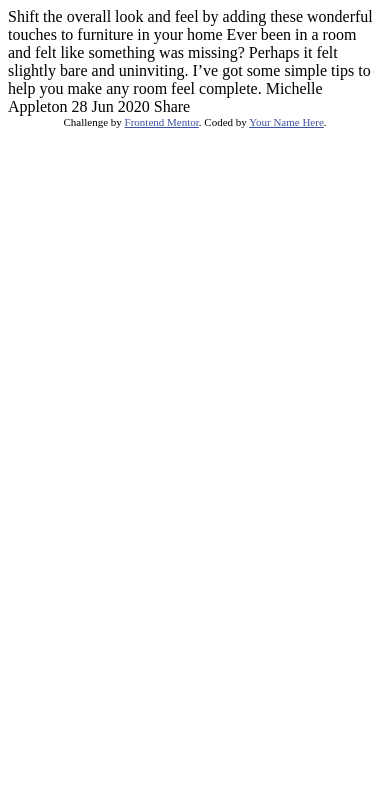
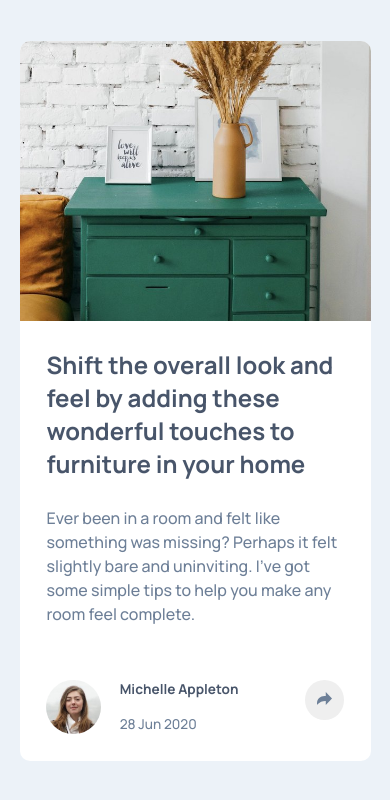
Before and after one commit to joaoxavier-profissional/Article-preview-component-master, a plain HTML site: page index.html in a window 390 px wide. Drawn offline with Linux system fonts and the light colour scheme.

Commit message:
mobile style add

```diff
--- a/index.html
+++ b/index.html
@@ -4,7 +4,11 @@
   <meta charset="UTF-8">
   <meta name="viewport" content="width=device-width, initial-scale=1.0"> <!-- displays site properly based on user's device -->
 
+  <link rel="preconnect" href="https://fonts.googleapis.com">
+  <link rel="preconnect" href="https://fonts.gstatic.com" crossorigin>
+  <link href="https://fonts.googleapis.com/css2?family=Manrope:wght@200..800&display=swap" rel="stylesheet">
   <link rel="icon" type="image/png" sizes="32x32" href="./images/favicon-32x32.png">
+  <link rel="stylesheet" href="style.css">
 
   <title>Frontend Mentor | Article preview component</title>
 
@@ -16,17 +20,30 @@
 </head>
 <body>
 
-  Shift the overall look and feel by adding these wonderful
-  touches to furniture in your home
-
-  Ever been in a room and felt like something was missing? Perhaps
-  it felt slightly bare and uninviting. I’ve got some simple tips
-  to help you make any room feel complete.
-
-  Michelle Appleton
-  28 Jun 2020
-
-  Share
+  <main>
+    <img src="./images/drawers.jpg" alt="">
+    <section>
+      <h1>
+        Shift the overall look and feel by adding these wonderful
+        touches to furniture in your home
+      </h1>
+      <p>
+        Ever been in a room and felt like something was missing? Perhaps
+        it felt slightly bare and uninviting. I’ve got some simple tips
+        to help you make any room feel complete.
+      </p>
+    </section>
+    <div>
+      <div class="profile">
+        <img class="profile-image" src="./images/avatar-michelle.jpg" alt="">
+        <div class="profile-info">
+          <h2>Michelle Appleton</h2>
+          <p>28 Jun 2020</p>
+        </div>
+        <button class="share-btn"><img src="./images/icon-share.svg" alt="" srcset=""></button>
+      </div>
+    </div>
+  </main>
 
   <div class="attribution">
     Challenge by <a href="https://www.frontendmentor.io?ref=challenge" target="_blank">Frontend Mentor</a>.
--- /dev/null
+++ b/style.css
@@ -0,0 +1,117 @@
+* {
+    margin: 0;
+    padding: 0;
+    box-sizing: border-box;
+}
+
+body {
+    height: 95vh;
+    background: hsl(210, 46%, 95%);
+    align-items: center;
+    justify-content: center;
+    display: flex;
+}
+
+h1, h2 {
+    font-family: "Manrope", sans-serif;
+    font-optical-sizing: auto;
+    font-weight: <weight>;
+    font-style: normal;
+    color: hsl(217, 19%, 35%);
+}
+
+p {
+    font-family: "Manrope", sans-serif;
+    font-weight: 500;
+    color: hsl(214, 17%, 51%);
+    line-height: 1.5em;
+}
+
+main {
+    display: grid;
+    border-radius: 10px;
+    background: white;
+    grid-template-columns: 25% 75%;
+    max-width: 600px;
+}
+
+.profile{
+    display: flex;
+    height: 5rem;
+    width: 100%;
+}
+.profile-image {
+    border-radius: 50%;
+}
+.profile > .profile-info > h2,
+.profile > .profile-info > p {
+    padding-top: 0px;
+    padding-bottom: 0px;
+    font-size: 0.85rem;
+}
+.profile-info {
+    padding-top: 0;
+    padding-bottom: 0;
+    margin-right: auto;
+    width: 100%;
+    display: flex;
+    flex-direction: column;
+    justify-content: space-between;
+}
+.share-btn {
+    border-radius: 50%;
+    border: 0;
+    width: max-content;
+    height: max-content;
+}
+
+
+.attribution {
+    display: none;
+}
+
+@media (max-width: 600px) {
+    main {
+        margin: 5%;
+        grid-template-columns: 1fr;
+    }
+    main :not(img){
+        padding: 4%;
+    }
+    main > img {
+        width: 100%;
+        border-radius: 10px 10px 00px 0px;
+    }
+    section {
+        padding-bottom: 0;
+    }
+    .profile{
+        display: flex;
+        height: 5rem;
+        width: 100%;
+    }
+    .profile-image {
+        border-radius: 50%;
+    }
+    .profile > .profile-info > h2,
+    .profile > .profile-info > p {
+        padding-top: 0px;
+        padding-bottom: 0px;
+        font-size: 0.85rem;
+    }
+    .profile-info {
+        padding-top: 0;
+        padding-bottom: 0;
+        margin-right: auto;
+        width: 100%;
+        display: flex;
+        flex-direction: column;
+        justify-content: space-between;
+    }
+    .share-btn {
+        border-radius: 50%;
+        border: 0;
+        width: max-content;
+        height: max-content;
+    }
+}
```
